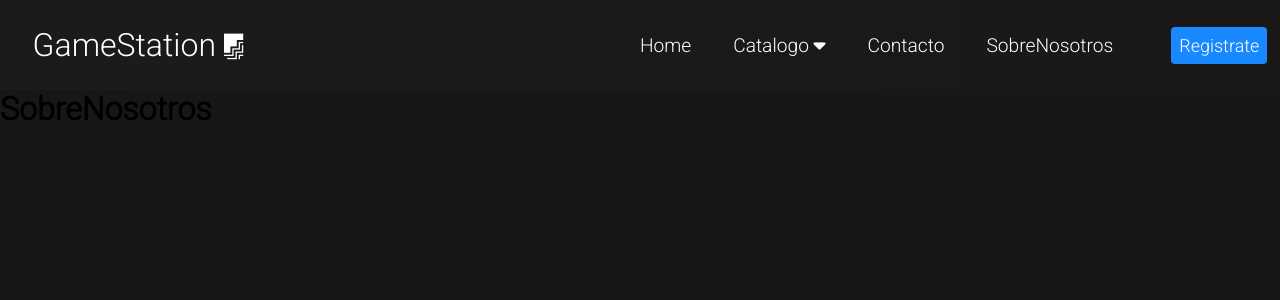
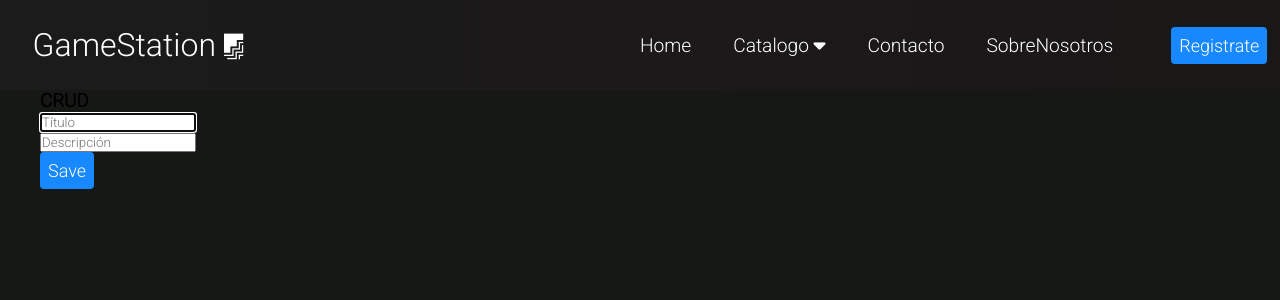
Before and after one commit to Andrez23/GameStation, a React (Create React App) app in the folder frontend/: page /SobreNosotros in a window 1280 px wide. Shown: the top 300 px of the page. Built offline with nearby package versions, Linux system fonts and the light colour scheme.

Commit message:
haciedno pruebas del CRUD, falta el CSS

```diff
--- a/frontend/package.json
+++ b/frontend/package.json
@@ -13,6 +13,8 @@
     "react-router": "^6.9.0",
     "react-router-dom": "^6.9.0",
     "react-scripts": "^5.0.1",
+    "react-uuid": "^2.0.0",
+    "sweetalert2": "^11.7.3",
     "web-vitals": "^2.1.4"
   },
   "scripts": {
--- a/frontend/src/App.js
+++ b/frontend/src/App.js
@@ -3,7 +3,8 @@ import { Routes,Route } from "react-router-dom";
 import Catalogo from "./Component/Catalogo";
 import Contacto from "./Component/Contacto";
 import Home from "./Component/Home";
-import SobreNosotros from "./Component/SobreNosotros";
+
+import { SobreNosotros } from "./Component/SobreNosotros";
 import List from "./Navbar/List";
 import Categoria1 from "./Navbar/CatalogoA/Categoria1";
 import Categoria2 from "./Navbar/CatalogoA/Categoria2";
--- a/frontend/src/Component/SobreNosotros.jsx
+++ b/frontend/src/Component/SobreNosotros.jsx
@@ -1,11 +1,136 @@
 import React from "react";
+import { useState } from "react";
+import uuid from "react-uuid";
+import Swal from "sweetalert2";
 
-const SobreNosotros=()=>{
-    return(
-        <>
-      <h1>SobreNosotros</h1>
-        </>
-    )
+export const SobreNosotros = () => {
+  const [tasks, setTasks] = useState([]);
+  const [title, setTitle] = useState("");
+  const [description, setDescription] = useState ("");
+  const [edit, setEdit] = useState(false);
+
+  const addTask = () => {
+    const task = {id: uuid(), title, description};
+    setTasks([...tasks,task]);
+    clear();
+  };
+
+  const updateTask = () => {
+    const id = localStorage.getItem("id");
+    const newTask = { id, title, description };
+    const newTasks = tasks.map((item) => (item.id === id ? newTask : item));
+    setTasks(newTasks);
+    clear();
+  };
+
+  const actions = (e) => {
+    e.preventDefault();
+    edit ? updateTask() : addTask();
+  };
+
+  const deleteTasks = (id) => {
+    Swal.fire({
+      title: 'Estas seguro de Eliminar?',
+      text: "si continuas No podrás revertir el proceso!",
+      icon: 'warning',
+      showCancelButton: true,
+      confirmButtonColor: '#3085d6',
+      cancelButtonColor: '#d33',
+      confirmButtonText: '¡Sí, eliminalo!'
+    }).then((result) => {
+      if (result.isConfirmed) {
+        const newTasks = tasks.filter((task) => task.id !== id);
+        setTasks(newTasks);
+        Swal.fire({
+          title:"Eliminado!",
+          text:"Sus datos han sido eliminados.",
+          icon:"success",
+          showConfirmButton: false,
+          timer: 1500
+
+        })
+      }
+    })
+  };
+
+  const getData = (id) => {
+    const task = tasks.find((item) => item.id === id);
+    localStorage.setItem("id", id);
+    setTitle(task.title);
+    setDescription(task.description);
+    setEdit(true);
+  };
+
+  const clear = () => {
+    setTitle("");
+    setDescription("");
+    setEdit(false);
+    localStorage.removeItem("id");
+  };
+
+  return(
+    <div className="container">
+      <div className="mt-3 justify-content-center d-flex align-items-center">
+        <div className="col-6">
+          <div className="card">
+            <h3 className="card-title text-center">CRUD</h3>
+            <div className="card-body">
+              <form onSubmit={actions}>
+                <div className="mb-3">
+                  <input
+                    type="text"
+                    placeholder="Título"
+                    value={title}
+                    required
+                    autoFocus
+                    className="form-control"
+                    onChange={(e) => setTitle(e.target.value)}
+                  />
+                </div>
+                <div className="mb-3">
+                  <input
+                    type="text"
+                    placeholder="Descripción"
+                    value={description}
+                    required
+                    className="form-control"
+                    onChange={(e) => setDescription(e.target.value)}
+                  />
+                </div>
+                <button className="btn btn-primary form-control" type="submit">
+                  Save
+                </button>
+              </form>
+            </div>
+          </div>
+        </div>
+      </div>
+
+      <ul className="list-group list-group-numbered">
+          {tasks.map((task) => (
+            <li
+              className="list-group-item d-flex justify-content-between aling-item-start"
+              key={task.id}
+            >
+              <div className="ms-2 me-auto">
+                <div className="fw-bold">{task.title}</div>
+                {task.description}
+              </div>
+              <button
+                className="btn btn-danger me-2"
+                onClick={() => deleteTasks(task.id)}
+              >
+                <i className="fas fa-trash"></i>
+              </button>
+              <button
+                className="btn btn-warning"
+                onClick={() => getData(task.id)}
+              >
+                <i className="fas fa-edit"></i>
+              </button>
+            </li>
+          ))}
+        </ul>
+    </div>
+  )
 }
-
-export default SobreNosotros;
```
Also changed, not shown: frontend/src/pruebas.js (added, +27 -0 lines), 1 other file (tests, documents, lock files or other folders).
